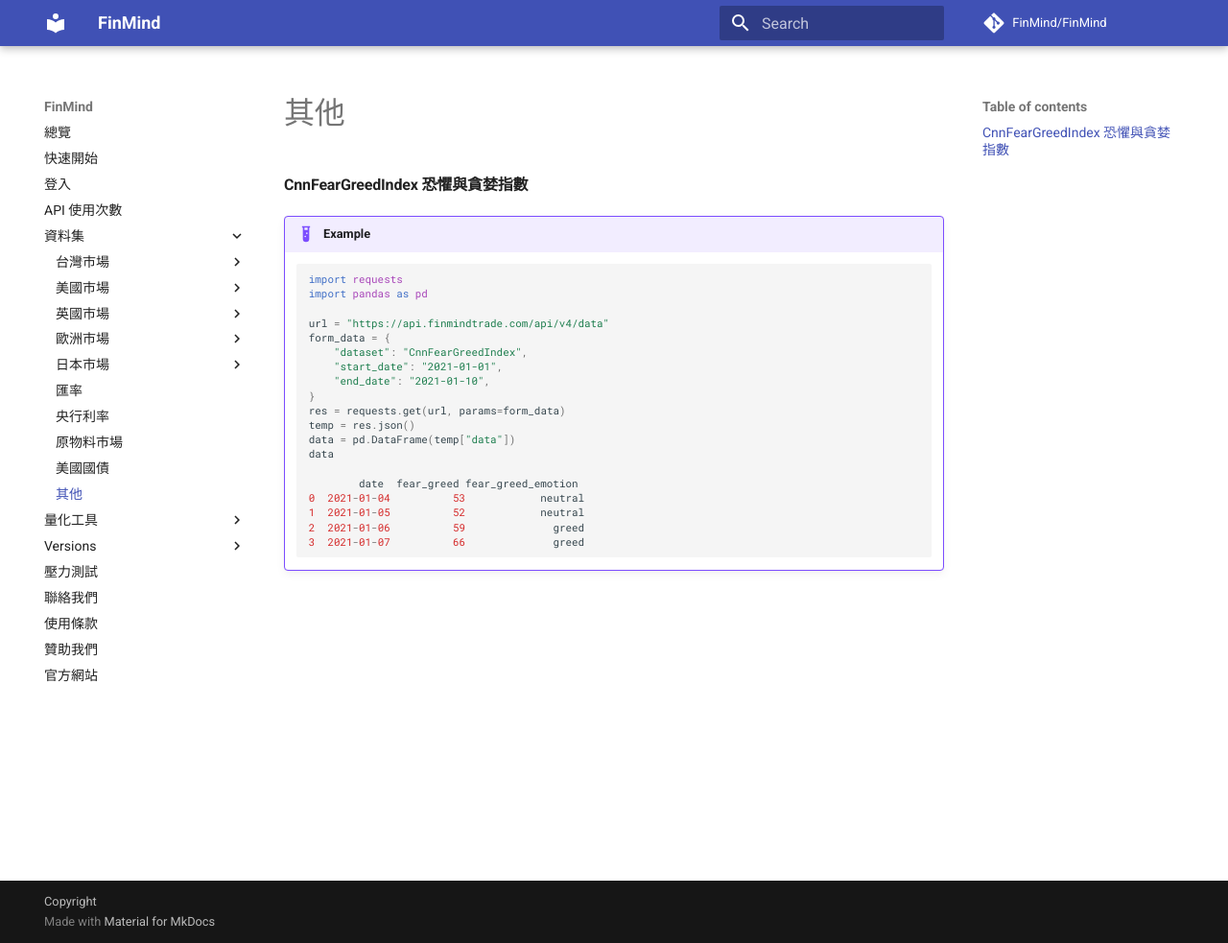
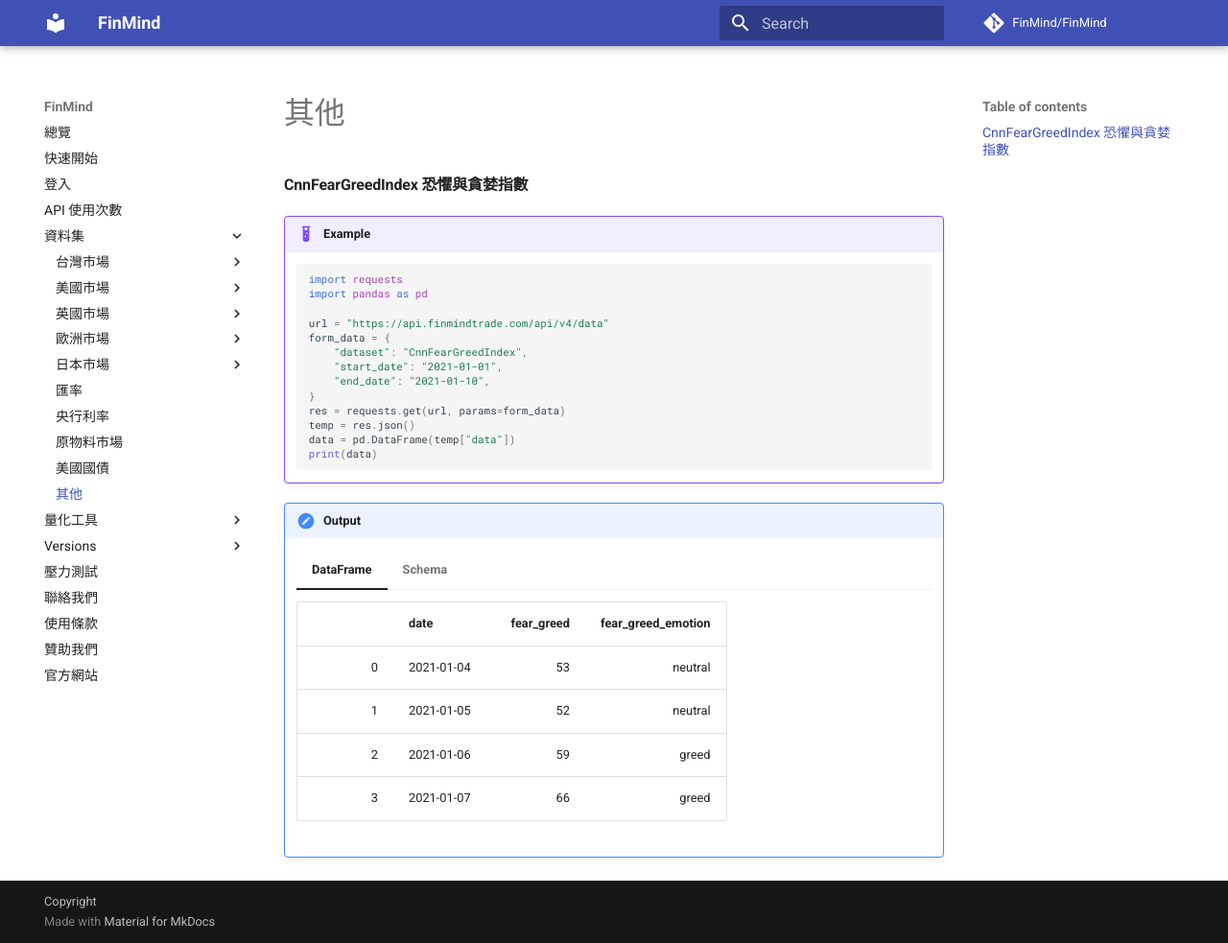
Before and after one commit to FinMind/FinMind-Doc, an MkDocs documentation site: the page built from docs/tutor/Others.md, in a window 1280 px wide and 983 px high. Shown: the whole window at 96% size. Built offline with MkDocs 1.6.1 and Material for MkDocs 9.7.7, drawn with Linux system fonts in a browser that asks for light colours; comment, search, counter and statistics services are not loaded.

Commit message:
add: othes dataset docs

````diff
--- a/docs/tutor/Others.md
+++ b/docs/tutor/Others.md
@@ -16,11 +16,21 @@
     res = requests.get(url, params=form_data)
     temp = res.json()
     data = pd.DataFrame(temp["data"])
-    data
-
-            date  fear_greed fear_greed_emotion
-    0  2021-01-04          53            neutral
-    1  2021-01-05          52            neutral
-    2  2021-01-06          59              greed
-    3  2021-01-07          66              greed
+    print(data)
     ```
+!!! output
+    === "DataFrame"
+        |    | date       |   fear_greed |   fear_greed_emotion |
+        |---:|:-----------|-------------:|---------------------:|
+        |  0 | 2021-01-04 |           53 |              neutral |
+        |  1 | 2021-01-05 |           52 |              neutral |
+        |  2 | 2021-01-06 |           59 |                greed |
+        |  3 | 2021-01-07 |           66 |                greed |
+    === "Schema"
+        ```
+        {
+            date: str,
+            fear_greed: int32,
+            fear_greed_emotion: str
+        }
+        ```
````
